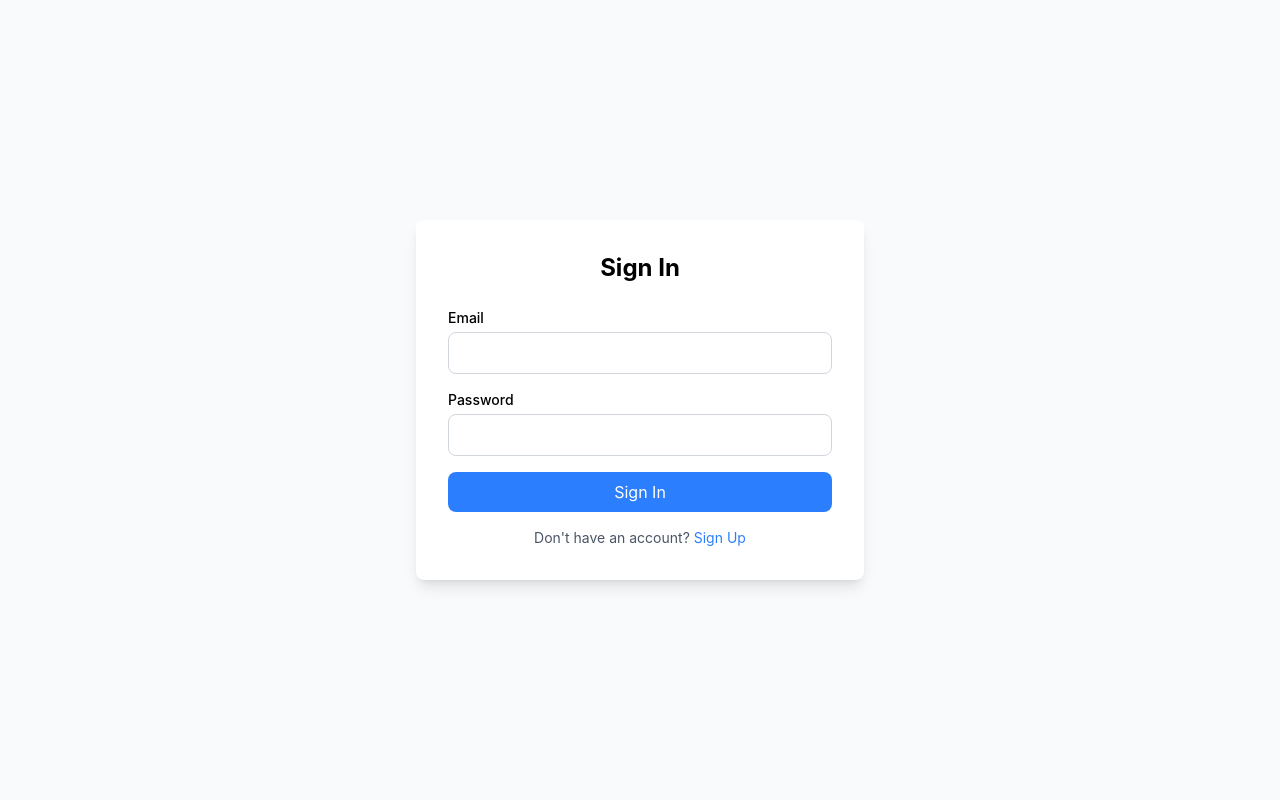
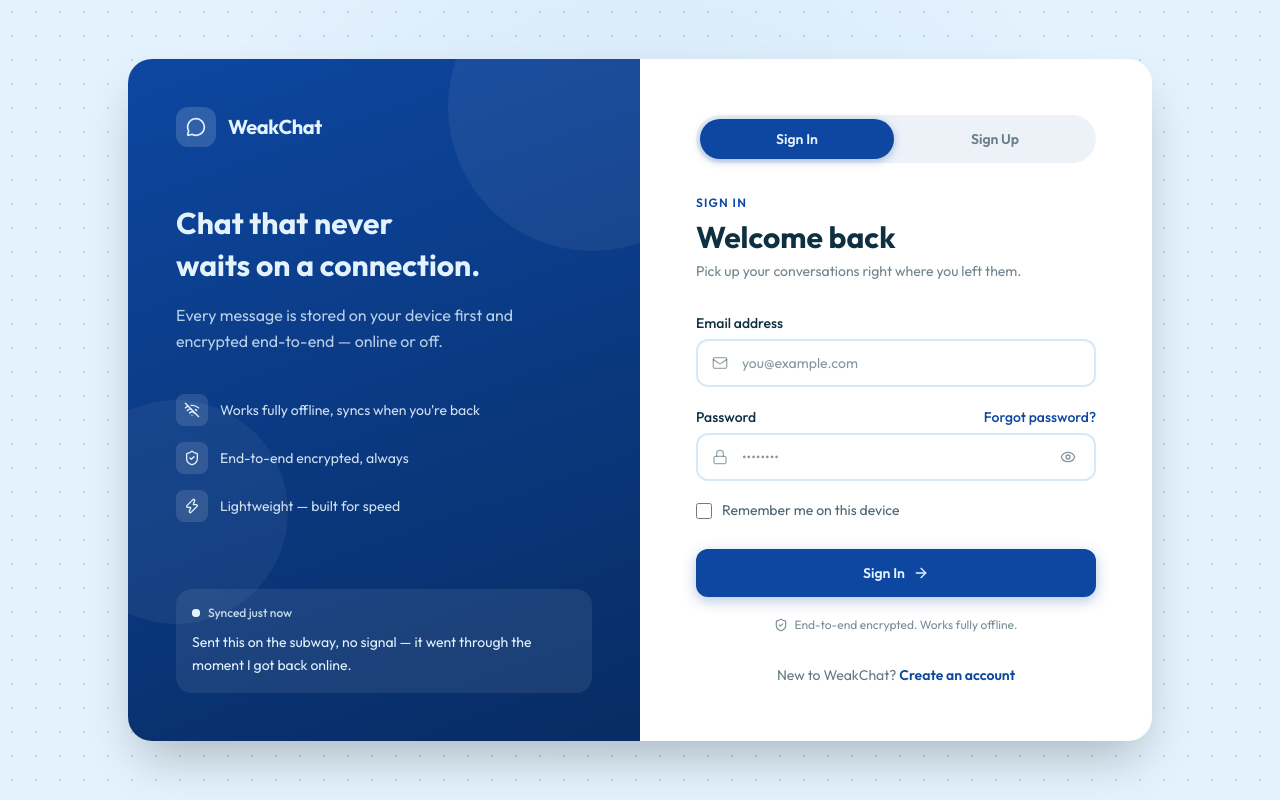
Before and after one commit to cirilobucatcat/offline-first-chat, a React (Vite) app: page /login in a window 1280 px wide. Built offline with nearby package versions, Linux system fonts and the light colour scheme; no server answers.

Commit message:
auth page

```diff
--- a/src/components/auth/LoginSignup.tsx
+++ b/src/components/auth/Auth.tsx
@@ -1,7 +1,18 @@
-import { PALE_BLUE, PRIMARY } from "../../lib/constants";
+import { ArrowRight, Eye, EyeOff, Loader, Loader2, Lock, Mail, MessageCircle, ShieldCheck, User, WifiOff, Zap } from "lucide-react";
+import { INK, PALE_BLUE, PRIMARY } from "../../lib/constants";
+import { FeatureItem } from "./FeatureItem";
+import { useEffect, useState } from "react";
+import { Field } from "../Field";
+import { StrengthMeter } from "../StrengthMeter";
+import { Checkbox } from "../Checkbox";
 
-export default function LoginSignup() {
-    const [mode, setMode] = useState("signin");
+export default function Auth() {
+
+    const [mode, setMode] = useState<'signin' | 'signup'>(() => {
+        const params = new URLSearchParams(window.location.search);
+        return params.get('mode') === 'signup' ? 'signup' : 'signin';
+    });
+
     const [showPassword, setShowPassword] = useState(false);
     const [showConfirm, setShowConfirm] = useState(false);
     const [name, setName] = useState("");
@@ -10,13 +21,42 @@ export default function LoginSignup() {
     const [confirmPassword, setConfirmPassword] = useState("");
     const [remember, setRemember] = useState(false);
     const [agree, setAgree] = useState(false);
+    const isSignIn = mode === "signin";
 
-    const isSignIn = mode === "signin";
+    const [isLoading, setIsLoading] = useState(false);
+
+    const handleSubmit = () => {
+        setIsLoading(true);
+        setTimeout(() => setIsLoading(false), 1800);
+    };
+
+    const handleModeSwitch = (newMode: 'signin' | 'signup') => {
+        setMode(newMode);
+        const url = new URL(window.location.href);
+        url.searchParams.set('mode', newMode);
+        window.history.pushState({}, '', url.toString());
+    };
+
+    useEffect(() => {
+        const handlePopState = () => {
+            const params = new URLSearchParams(window.location.search);
+            setMode(params.get('mode') === 'signup' ? 'signup' : 'signin');
+        };
+
+        window.addEventListener('popstate', handlePopState);
+        return () => window.removeEventListener('popstate', handlePopState);
+    }, []);
 
     return (
         <div
             className="min-h-screen w-full flex items-center justify-center p-4 sm:p-6 lg:p-10"
-            style={{ backgroundColor: PALE_BLUE, fontFamily: "'Outfit', ui-sans-serif, system-ui, sans-serif" }}
+            style={{
+                backgroundColor: PALE_BLUE,
+                backgroundImage:
+                    "radial-gradient(circle at 50% 38%, rgba(13,71,161,0.08), transparent 60%), radial-gradient(rgba(13,71,161,0.18) 1px, transparent 1.5px)",
+                backgroundSize: "auto, 24px 24px",
+                fontFamily: "'Outfit', ui-sans-serif, system-ui, sans-serif",
+            }}
         >
             <style>{`
       `}</style>
@@ -47,14 +87,14 @@ export default function LoginSignup() {
                                 className="w-10 h-10 rounded-xl flex items-center justify-center"
                                 style={{ backgroundColor: "rgba(255,255,255,0.15)" }}
                             >
-                                <MessageCircle className="w-5 h-5" style={{ color: paleBlue }} />
+                                <MessageCircle className="w-5 h-5" style={{ color: PALE_BLUE }} />
                             </div>
-                            <span className="text-xl font-bold tracking-tight" style={{ color: paleBlue }}>
+                            <span className="text-xl font-bold tracking-tight" style={{ color: PALE_BLUE }}>
                                 WeakChat
                             </span>
                         </div>
 
-                        <h2 className="text-3xl font-bold leading-snug mb-4" style={{ color: paleBlue }}>
+                        <h2 className="text-3xl font-bold leading-snug mb-4" style={{ color: PALE_BLUE }}>
                             Chat that never
                             <br />
                             waits on a connection.
@@ -75,15 +115,15 @@ export default function LoginSignup() {
                             <span className="relative flex w-2 h-2">
                                 <span
                                     className="absolute inline-flex w-full h-full rounded-full animate-ping opacity-75"
-                                    style={{ backgroundColor: paleBlue }}
+                                    style={{ backgroundColor: PALE_BLUE }}
                                 />
-                                <span className="relative inline-flex w-2 h-2 rounded-full" style={{ backgroundColor: paleBlue }} />
+                                <span className="relative inline-flex w-2 h-2 rounded-full" style={{ backgroundColor: PALE_BLUE }} />
                             </span>
                             <span className="text-xs font-medium" style={{ color: "rgba(227,242,253,0.85)" }}>
                                 Synced just now
                             </span>
                         </div>
-                        <p className="text-sm leading-relaxed" style={{ color: paleBlue }}>
+                        <p className="text-sm leading-relaxed" style={{ color: PALE_BLUE }}>
                             Sent this on the subway, no signal — it went through the moment I got back online.
                         </p>
                     </div>
@@ -94,11 +134,11 @@ export default function LoginSignup() {
                     <div className="flex lg:hidden items-center gap-2.5 mb-8">
                         <div
                             className="w-9 h-9 rounded-xl flex items-center justify-center"
-                            style={{ backgroundColor: primary }}
+                            style={{ backgroundColor: PRIMARY }}
                         >
-                            <MessageCircle className="w-4 h-4" style={{ color: paleBlue }} />
+                            <MessageCircle className="w-4 h-4" style={{ color: PALE_BLUE }} />
                         </div>
-                        <span className="text-lg font-bold" style={{ color: ink }}>
+                        <span className="text-lg font-bold" style={{ color: INK }}>
                             WeakChat
                         </span>
                     </div>
@@ -113,11 +153,11 @@ export default function LoginSignup() {
                             type="button"
                             role="tab"
                             aria-selected={isSignIn}
-                            onClick={() => setMode("signin")}
+                            onClick={() => handleModeSwitch('signin')}
                             className="py-2.5 text-sm font-semibold rounded-full transition-all duration-200"
                             style={
                                 isSignIn
-                                    ? { backgroundColor: primary, color: paleBlue, boxShadow: "0 2px 8px rgba(13,71,161,0.35)" }
+                                    ? { backgroundColor: PRIMARY, color: PALE_BLUE, boxShadow: "0 2px 8px rgba(13,71,161,0.35)" }
                                     : { color: "rgba(15,48,64,0.6)" }
                             }
                         >
@@ -127,11 +167,11 @@ export default function LoginSignup() {
                             type="button"
                             role="tab"
                             aria-selected={!isSignIn}
-                            onClick={() => setMode("signup")}
+                            onClick={() => handleModeSwitch('signup')}
                             className="py-2.5 text-sm font-semibold rounded-full transition-all duration-200"
                             style={
                                 !isSignIn
-                                    ? { backgroundColor: primary, color: paleBlue, boxShadow: "0 2px 8px rgba(13,71,161,0.35)" }
+                                    ? { backgroundColor: PRIMARY, color: PALE_BLUE, boxShadow: "0 2px 8px rgba(13,71,161,0.35)" }
                                     : { color: "rgba(15,48,64,0.6)" }
                             }
                         >
@@ -141,11 +181,11 @@ export default function LoginSignup() {
 
                     <span
                         className="text-xs font-semibold uppercase mb-2"
-                        style={{ color: primary, letterSpacing: "0.1em" }}
+                        style={{ color: PRIMARY, letterSpacing: "0.1em" }}
                     >
                         {isSignIn ? "Sign in" : "Get started"}
                     </span>
-                    <h1 className="text-2xl sm:text-3xl font-bold mb-1.5" style={{ color: ink }}>
+                    <h1 className="text-2xl sm:text-3xl font-bold mb-1.5" style={{ color: INK }}>
                         {isSignIn ? "Welcome back" : "Create your account"}
                     </h1>
                     <p className="text-sm mb-8" style={{ color: "rgba(15,48,64,0.6)" }}>
@@ -187,7 +227,7 @@ export default function LoginSignup() {
                                         <button
                                             type="button"
                                             className="text-sm font-medium hover:underline"
-                                            style={{ color: primary }}
+                                            style={{ color: PRIMARY }}
                                         >
                                             Forgot password?
                                         </button>
@@ -245,11 +285,11 @@ export default function LoginSignup() {
                         ) : (
                             <Checkbox id="agree" checked={agree} onChange={(e) => setAgree(e.target.checked)}>
                                 I agree to the{" "}
-                                <a href="#" onClick={(e) => e.preventDefault()} className="font-medium underline" style={{ color: primary }}>
+                                <a href="#" onClick={(e) => e.preventDefault()} className="font-medium underline" style={{ color: PRIMARY }}>
                                     Terms of Service
                                 </a>{" "}
                                 and{" "}
-                                <a href="#" onClick={(e) => e.preventDefault()} className="font-medium underline" style={{ color: primary }}>
+                                <a href="#" onClick={(e) => e.preventDefault()} className="font-medium underline" style={{ color: PRIMARY }}>
                                     Privacy Policy
                                 </a>
                             </Checkbox>
@@ -258,11 +298,28 @@ export default function LoginSignup() {
 
                     <button
                         type="button"
+                        onClick={handleSubmit}
+                        disabled={isLoading}
+                        aria-busy={isLoading}
                         className="btn-primary w-full py-3.5 rounded-xl font-semibold text-sm flex items-center justify-center gap-2 mt-7"
-                        style={{ backgroundColor: primary, color: paleBlue }}
+                        style={{
+                            backgroundColor: PRIMARY,
+                            color: PALE_BLUE,
+                            opacity: isLoading ? 0.75 : 1,
+                            cursor: isLoading ? "not-allowed" : "pointer",
+                        }}
                     >
-                        {isSignIn ? "Sign In" : "Create Account"}
-                        <ArrowRight className="w-4 h-4" />
+                        {isLoading ? (
+                            <>
+                                <Loader2 className="w-4 h-4 animate-spin" aria-hidden="true" />
+                                {isSignIn ? "Signing in…" : "Creating account…"}
+                            </>
+                        ) : (
+                            <>
+                                {isSignIn ? "Sign In" : "Create Account"}
+                                <ArrowRight className="w-4 h-4" />
+                            </>
+                        )}
                     </button>
 
                     <p className="flex items-center justify-center gap-1.5 mt-5 text-xs" style={{ color: "rgba(15,48,64,0.55)" }}>
@@ -275,8 +332,8 @@ export default function LoginSignup() {
                         <button
                             type="button"
                             onClick={() => setMode(isSignIn ? "signup" : "signin")}
-                            className="font-semibold hover:underline"
-                            style={{ color: primary }}
+                            className="font-semibold hover:underline disabled:bg-pale-blue"
+                            style={{ color: PRIMARY }}
                         >
                             {isSignIn ? "Create an account" : "Sign in"}
                         </button>
--- a/src/components/auth/FeatureItem.tsx
+++ b/src/components/auth/FeatureItem.tsx
@@ -5,7 +5,7 @@ export function FeatureItem({ icon: Icon, text }: { icon: LucideIcon, text: stri
     return (
         <li className="flex items-center gap-3">
             <div
-                className="w-8 h-8 rounded-lg flex items-center justify-center flex-shrink-0"
+                className="w-8 h-8 rounded-lg flex items-center justify-center shrink-0"
                 style={{ backgroundColor: "rgba(255,255,255,0.12)" }}
             >
                 <Icon className="w-4 h-4 text-pale-blue" aria-hidden="true" />
--- /dev/null
+++ b/src/components/auth/SignInForm.tsx
@@ -0,0 +1,5 @@
+export default function SignInForm() {
+  return (
+    <div>SignInForm</div>
+  )
+}
--- a/src/pages/SignIn.tsx
+++ b/src/pages/SignIn.tsx
@@ -2,6 +2,7 @@ import { useState } from 'react';
 import { signInWithEmailAndPassword } from 'firebase/auth';
 import { auth } from '../lib/firebase';
 import { useNavigate } from 'react-router';
+import Auth from '../components/auth/Auth';
 
 export function SignIn() {
   const [email, setEmail] = useState('');
@@ -32,55 +33,56 @@ export function SignIn() {
   };
 
   return (
-    <div className="flex items-center justify-center min-h-screen bg-gray-50">
-      <div className="w-full max-w-md p-8 bg-white rounded-lg shadow-lg">
-        <h1 className="text-2xl font-bold mb-6 text-center">Sign In</h1>
+    // <div className="flex items-center justify-center min-h-screen bg-gray-50">
+    //   <div className="w-full max-w-md p-8 bg-white rounded-lg shadow-lg">
+    //     <h1 className="text-2xl font-bold mb-6 text-center">Sign In</h1>
 
-        {error && (
-          <div className="mb-4 p-3 bg-red-100 text-red-700 rounded-lg text-sm">
-            {error}
-          </div>
-        )}
+    //     {error && (
+    //       <div className="mb-4 p-3 bg-red-100 text-red-700 rounded-lg text-sm">
+    //         {error}
+    //       </div>
+    //     )}
 
-        <form onSubmit={handleSignIn} className="space-y-4">
-          <div>
-            <label className="block text-sm font-medium mb-1">Email</label>
-            <input
-              type="email"
-              value={email}
-              onChange={(e) => setEmail(e.target.value)}
-              className="w-full px-4 py-2 border border-gray-300 rounded-lg focus:ring-2 focus:ring-blue-500 focus:border-transparent"
-              required
-            />
-          </div>
+    //     <form onSubmit={handleSignIn} className="space-y-4">
+    //       <div>
+    //         <label className="block text-sm font-medium mb-1">Email</label>
+    //         <input
+    //           type="email"
+    //           value={email}
+    //           onChange={(e) => setEmail(e.target.value)}
+    //           className="w-full px-4 py-2 border border-gray-300 rounded-lg focus:ring-2 focus:ring-blue-500 focus:border-transparent"
+    //           required
+    //         />
+    //       </div>
 
-          <div>
-            <label className="block text-sm font-medium mb-1">Password</label>
-            <input
-              type="password"
-              value={password}
-              onChange={(e) => setPassword(e.target.value)}
-              className="w-full px-4 py-2 border border-gray-300 rounded-lg focus:ring-2 focus:ring-blue-500 focus:border-transparent"
-              required
-            />
-          </div>
+    //       <div>
+    //         <label className="block text-sm font-medium mb-1">Password</label>
+    //         <input
+    //           type="password"
+    //           value={password}
+    //           onChange={(e) => setPassword(e.target.value)}
+    //           className="w-full px-4 py-2 border border-gray-300 rounded-lg focus:ring-2 focus:ring-blue-500 focus:border-transparent"
+    //           required
+    //         />
+    //       </div>
 
-          <button
-            type="submit"
-            disabled={loading}
-            className="w-full bg-blue-500 text-white py-2 rounded-lg hover:bg-blue-600 disabled:opacity-50 transition-colors"
-          >
-            {loading ? 'Signing in...' : 'Sign In'}
-          </button>
-        </form>
+    //       <button
+    //         type="submit"
+    //         disabled={loading}
+    //         className="w-full bg-blue-500 text-white py-2 rounded-lg hover:bg-blue-600 disabled:opacity-50 transition-colors"
+    //       >
+    //         {loading ? 'Signing in...' : 'Sign In'}
+    //       </button>
+    //     </form>
 
-        <p className="mt-4 text-center text-sm text-gray-600">
-          Don't have an account?{' '}
-          <a href="/signup" className="text-blue-500 hover:underline">
-            Sign Up
-          </a>
-        </p>
-      </div>
-    </div>
+    //     <p className="mt-4 text-center text-sm text-gray-600">
+    //       Don't have an account?{' '}
+    //       <a href="/signup" className="text-blue-500 hover:underline">
+    //         Sign Up
+    //       </a>
+    //     </p>
+    //   </div>
+    // </div>
+    <Auth />
   );
 }
```
Also changed, not shown: src/components/auth/SignUpForm.tsx (added, +7 -0 lines).
